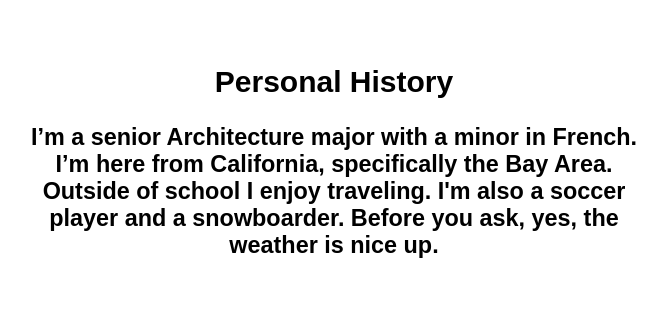
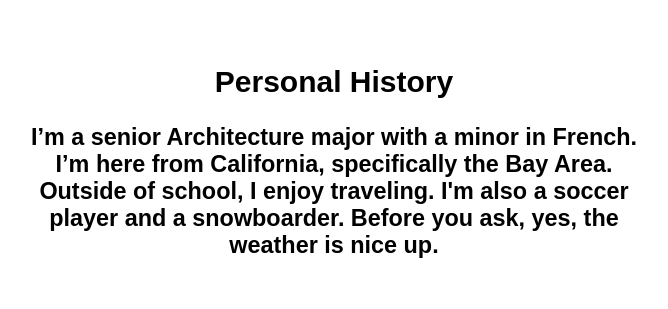
Before and after one commit to LB03-Frog/design-fuego, a plain HTML site: page index.html in a window 1280 px wide. Shown: the part 860-1169 px from the top of the page, 306-974 px from the left. Drawn offline with Linux system fonts and the light colour scheme.

Commit message:
Add files via upload

```diff
--- a/index.html
+++ b/index.html
@@ -18,7 +18,7 @@
 
 <div class="textblock" style="text-align: center">
   <h2>Personal History</h2>
-  <h3>I’m a senior Architecture major with a minor in French. I’m here from California, specifically the Bay Area. Outside of school I enjoy traveling. I'm also a soccer player and a snowboarder. Before you ask, yes, the weather is nice up. </h3>
+  <h3>I’m a senior Architecture major with a minor in French. I’m here from California, specifically the Bay Area. Outside of school, I enjoy traveling. I'm also a soccer player and a snowboarder. Before you ask, yes, the weather is nice up. </h3>
   </div>
 
   <img src="horizon.jpg" alt="me" class="center-img" style="width:30%;"></img>
```
